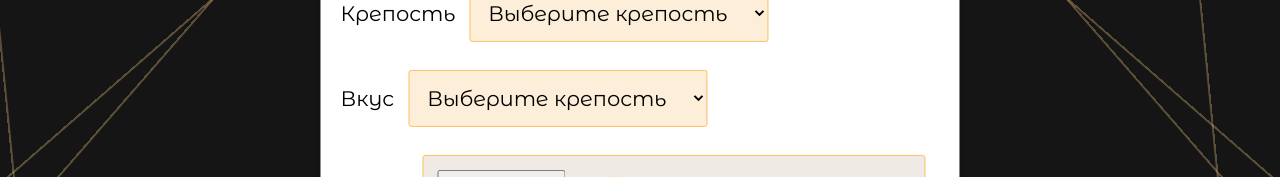
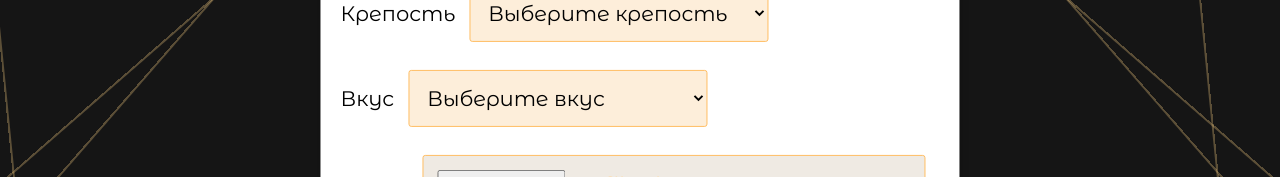
Before and after one commit to LebedevD174/bartender_coach, a React (Vite) app in the folder client/: page /profile in a window 1280 px wide. Both pictures are taken after a click on the button "Добавить новый коктейль". Shown: the part 333-510 px from the top of the page. Built offline with nearby package versions, Linux system fonts and the light colour scheme; no server answers; a web font is replaced by a local one.

Commit message:
modalFinal

```diff
--- a/client/src/components/Profile/components/addCocktail.tsx
+++ b/client/src/components/Profile/components/addCocktail.tsx
@@ -12,6 +12,7 @@ function AddCardCocktail({ onSubmitSuccess }: { onSubmitSuccess: () => void }):
   const [img, setImg] = useState<File | null>(null);
   const [description, setDescription] = useState<string>('');
   const [category_id, setCategory] = useState<string>('');
+  const [feature_id, setFeature] = useState<string>('');
 
   const user: User | undefined = useAppSelector((store) => store.auth.user);
 
@@ -23,6 +24,11 @@ function AddCardCocktail({ onSubmitSuccess }: { onSubmitSuccess: () => void }):
       alert('Пожалуйста, выберите крепость коктейля.');
       return;
    }
+   if (!feature_id) {
+    alert('Пожалуйста, выберите вкус коктейля.');
+    return;
+ }
+
     const formData = new FormData();
     if (img) {
       formData.append('img', img);
@@ -30,6 +36,7 @@ function AddCardCocktail({ onSubmitSuccess }: { onSubmitSuccess: () => void }):
     formData.append('title', title);
     formData.append('description', description);
     formData.append('category_id', category_id);
+    formData.append('feature_id', feature_id);
     formData.append('user_id', user?.id.toString() || '');
     dispatch(addCocktail(formData)).then(() => {
       onSubmitSuccess();
@@ -69,13 +76,16 @@ function AddCardCocktail({ onSubmitSuccess }: { onSubmitSuccess: () => void }):
         <label htmlFor="description">Вкус</label>
         <select
             className="categorySelect"
-            value={category_id}
-            onChange={(e) => setCategory(e.target.value)}
+            value={feature_id}
+            onChange={(e) => setFeature(e.target.value)}
           >
-            <option hidden>Выберите крепость</option>
-            <option value={1}>Безалкогольные</option>
-            <option value={2}>Крепкие</option>
-            <option value={3}>Слабоалкогольные</option>
+            <option hidden>Выберите вкус</option>
+            <option value={1}>Горький</option>
+            <option value={2}>Кислый</option>
+            <option value={3}>Острый</option>
+            <option value={4}>Ореховый</option>
+            <option value={5}>Цветочный</option>
+            <option value={6}>Ягодный</option>
           </select>
         </div>
         <div>
```
Also changed, not shown: 1 other file (tests, documents, lock files or other folders).
